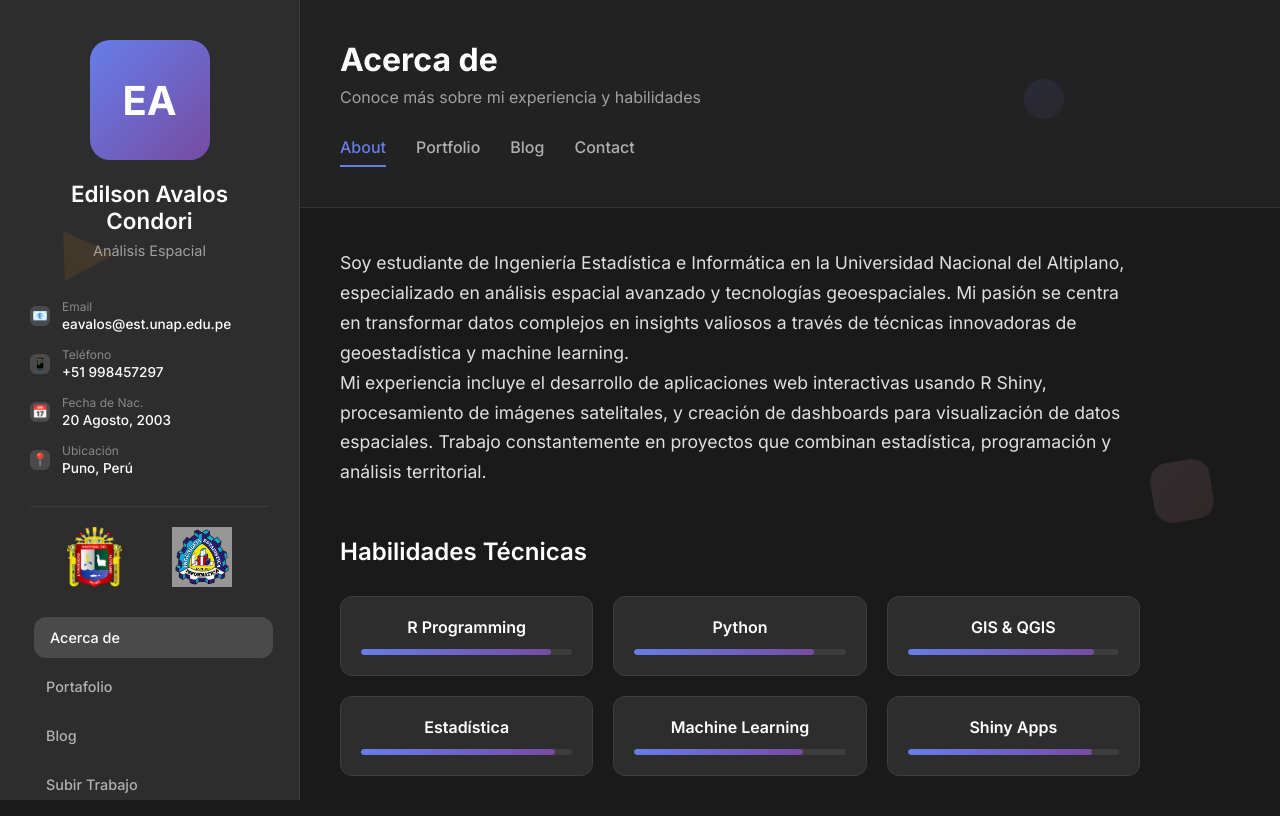
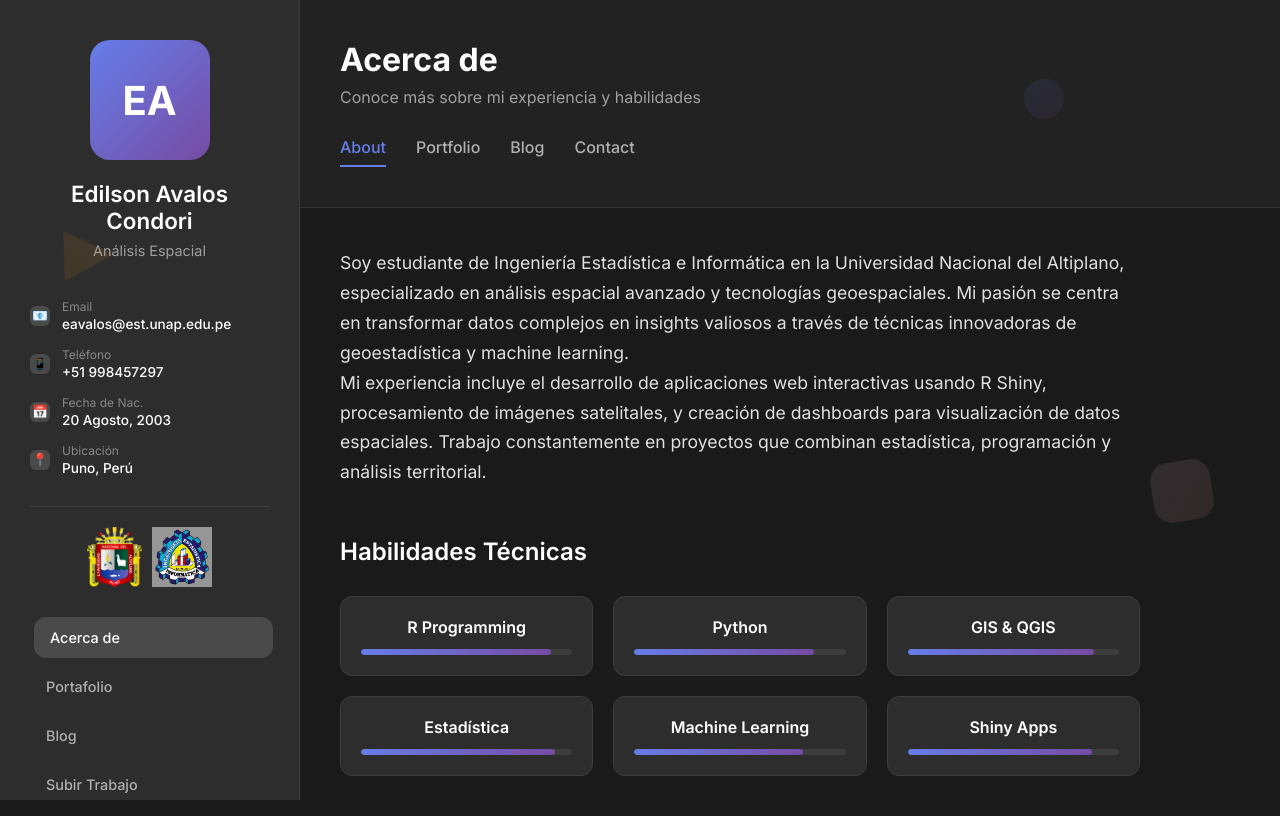
Before and after one commit to EdilsonAvalosCondori/EST---ESPACIAL-X, a plain HTML site: page index.html in a window 1280 px wide. Drawn offline with Linux system fonts and the light colour scheme.

Commit message:
Update index.html

```diff
--- a/index.html
+++ b/index.html
@@ -139,6 +139,12 @@
     display: flex;
     gap: 10px;
     justify-content: center;
+}
+
+.university-logo {
+    height: 60px;
+    width: auto;
+    object-fit: contain;
 }
 
         .logo-placeholder {
@@ -440,21 +446,6 @@
             text-align: center;
             transition: all 0.3s ease;
             cursor: pointer;
-        }
-        /* Estilos para los logos universitarios */
-.university-logo {
-    height: 60px;
-    width: auto;
-    margin: 0 15px;
-    object-fit: contain;
-}
-
-/* Contenedor de los logos */
-.university-logos {
-    display: flex;
-    justify-content: center;
-    align-items: center;
-    gap: 20px;
         }
 
         .upload-area:hover {
```
Lines whose indentation alone changed are shown as unchanged.
